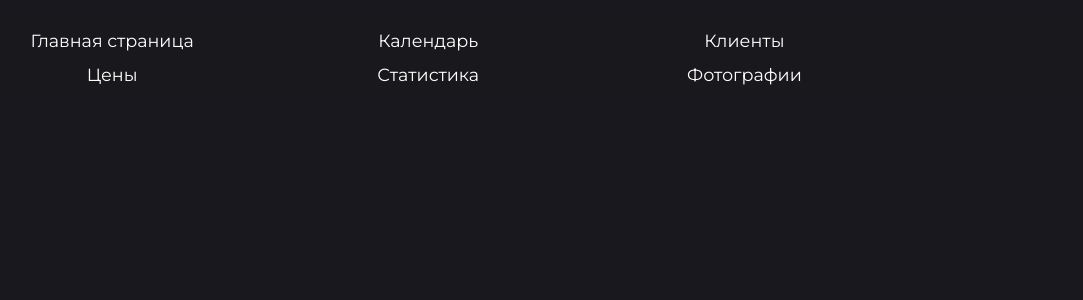
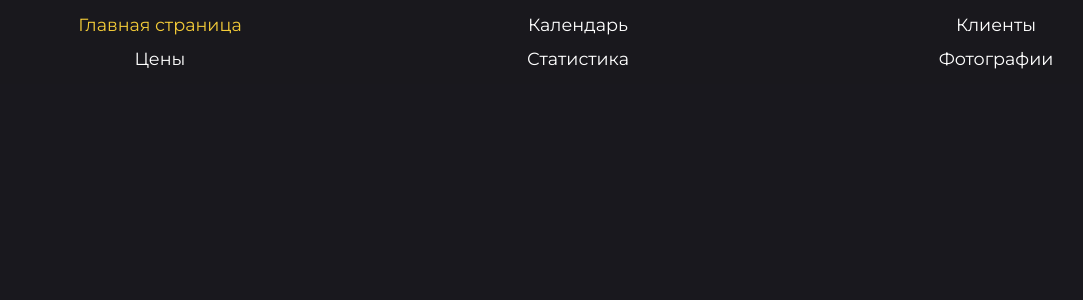
Before and after one commit to RemixFX/admin-panel, a React (Vite) app: page / in a window 1280 px wide. Shown: the top 300 px of the page, without its empty margins (62-1145 px from the left). Built offline with nearby package versions, Linux system fonts and the light colour scheme.

Commit message:
style: fix some header component styles

```diff
--- a/src/components/Header/header.module.scss
+++ b/src/components/Header/header.module.scss
@@ -10,8 +10,7 @@
 
 .container {
   @include index.desktop {
-    width: 24%;
-    flex-direction: column;
+    display: none;
   }
 }
 
@@ -31,9 +30,4 @@
 .title {
   font-size: 1.2rem;
   margin: 0;
-  display: block;
-
-  @include index.desktop {
-    display: none;
-  }
 }
--- a/src/components/Header/header.tsx
+++ b/src/components/Header/header.tsx
@@ -2,17 +2,19 @@ import NavPanel from '../NavPanel/nav-panel'
 import styles from './header.module.scss'
 import NavPanelDesktop from '../NavPanelDesktop/nav-panel-desktop'
 import { useLocation } from 'react-router-dom';
+import { LINKS } from '../../config/NavPanel.config';
 
-export default function Header () {
+export default function Header() {
 
   const { pathname } = useLocation();
+  const title = LINKS.find((link) => link.src === pathname)
 
   return (
     <header className={styles.header}>
-      <NavPanel/>
-      <NavPanelDesktop/>
+      <NavPanel />
+      <NavPanelDesktop />
       <div className={styles.container}>
-        <p className={styles.title}>{pathname}</p>
+        <p className={styles.title}>{title?.name}</p>
       </div>
     </header>
   )
--- a/src/components/NavList/nav-list.tsx
+++ b/src/components/NavList/nav-list.tsx
@@ -25,7 +25,7 @@ export default function NavList({ handleToggle, isOpen }: NavProps) {
       <ul className={styles.list}>
         {trail.map((style, index) => {
           const link = LINKS[index]
-          const isActive = pathname.startsWith(link.src) || (pathname === '/' && link.src === '/#services')
+          const isActive = pathname === link.src ? true : false
           return (
             <animated.li className={styles.element} style={style} key={index}
               content={isActive ? '●' : ''} >
--- a/src/components/NavPanel/nav-panel.module.scss
+++ b/src/components/NavPanel/nav-panel.module.scss
@@ -22,8 +22,6 @@
   position: fixed;
   top: 0;
   left: 0;
-  width: 0;
-  max-width: var(--mobile-width);
   height: 100vh;
   overflow: hidden;
 }
--- a/src/components/NavPanelDesktop/nav-panel-desktop.module.scss
+++ b/src/components/NavPanelDesktop/nav-panel-desktop.module.scss
@@ -3,12 +3,12 @@
 .navigation {
   display: none;
   visibility: hidden;
+  width: 100%;
 
   @include index.desktop {
     visibility: visible;
     display: grid;
     grid-template-columns: repeat(3, 1fr);
-    width: 76%;
     font-family: var(--montserrat);
     font-size: 1.1rem;
     row-gap: 9px;
--- a/src/config/NavPanel.config.ts
+++ b/src/config/NavPanel.config.ts
@@ -1,7 +1,7 @@
 export const LINKS = [
   {
     name: 'Главная страница',
-    src: '/#'
+    src: '/'
   },
   {
     name: 'Календарь',
--- a/src/index.scss
+++ b/src/index.scss
@@ -13,7 +13,6 @@ $breakpoint--mobile: 640px;
     @content
   }
 };
-
 
 :root {
   font-family: 'Fira Sans', sans-serif;
@@ -31,15 +30,28 @@ $breakpoint--mobile: 640px;
   --beige: #be9877;
   --montserrat: 'Montserrat', sans-serif;
   --error: #ff4949;
+}
 
+* {
+  box-sizing: border-box;
+  padding: 0;
+  margin: 0;
 }
 
 body {
   margin: 0;
+  min-width: 320px;
+  max-width: var(--mobile-width);
   color: #fff;
   background: var(--black);
   font-size: 16px;
   line-height: 1.4;
+  margin: auto;
+
+  @include desktop {
+    max-width: var(--desktop-width);
+    scroll-padding-top: 85px;
+  }
 }
 
 #error-page {
--- a/src/routes/Calendar/calendar.tsx
+++ b/src/routes/Calendar/calendar.tsx
@@ -1,8 +1,10 @@
+import Header from '../../components/Header/header'
 import styles from './calendar.module.scss'
 
 export default function Calendar () {
   return(
     <section className={styles.content}>
+      <Header/>
       Календарь
     </section>
   )
--- a/src/routes/Root/root.module.scss
+++ b/src/routes/Root/root.module.scss
@@ -1,19 +1 @@
 @use '../../index.scss';
-
-.page {
-  display: flex;
-  flex-direction: column;
-  align-items: center;
-  min-width: 320px;
-  max-width: var(--mobile-width);
-  min-height: 100vh;
-  margin: auto;
-  padding: 1rem;
-  box-sizing: border-box;
-
-
-  @include index.desktop {
-    max-width: var(--desktop-width);
-    scroll-padding-top: 85px;
-  }
-}
--- a/src/routes/Root/root.tsx
+++ b/src/routes/Root/root.tsx
@@ -3,8 +3,11 @@ import Header from '../../components/Header/header'
 
 export default function Root() {
   return (
-    <div className={styles.page}>
-      <Header/>
-    </div>
+    <>
+      <Header />
+      <section className={styles.content}>
+
+      </section>
+    </>
   )
 }
```
